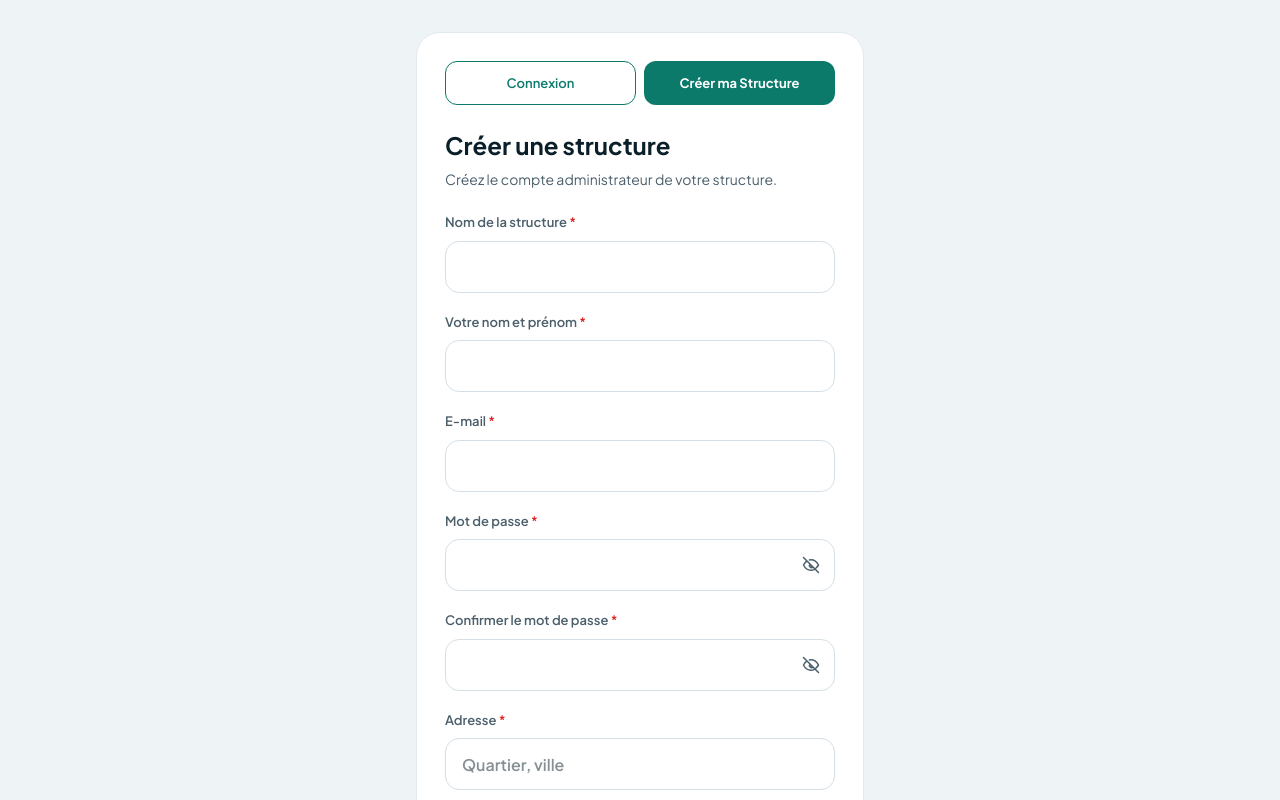
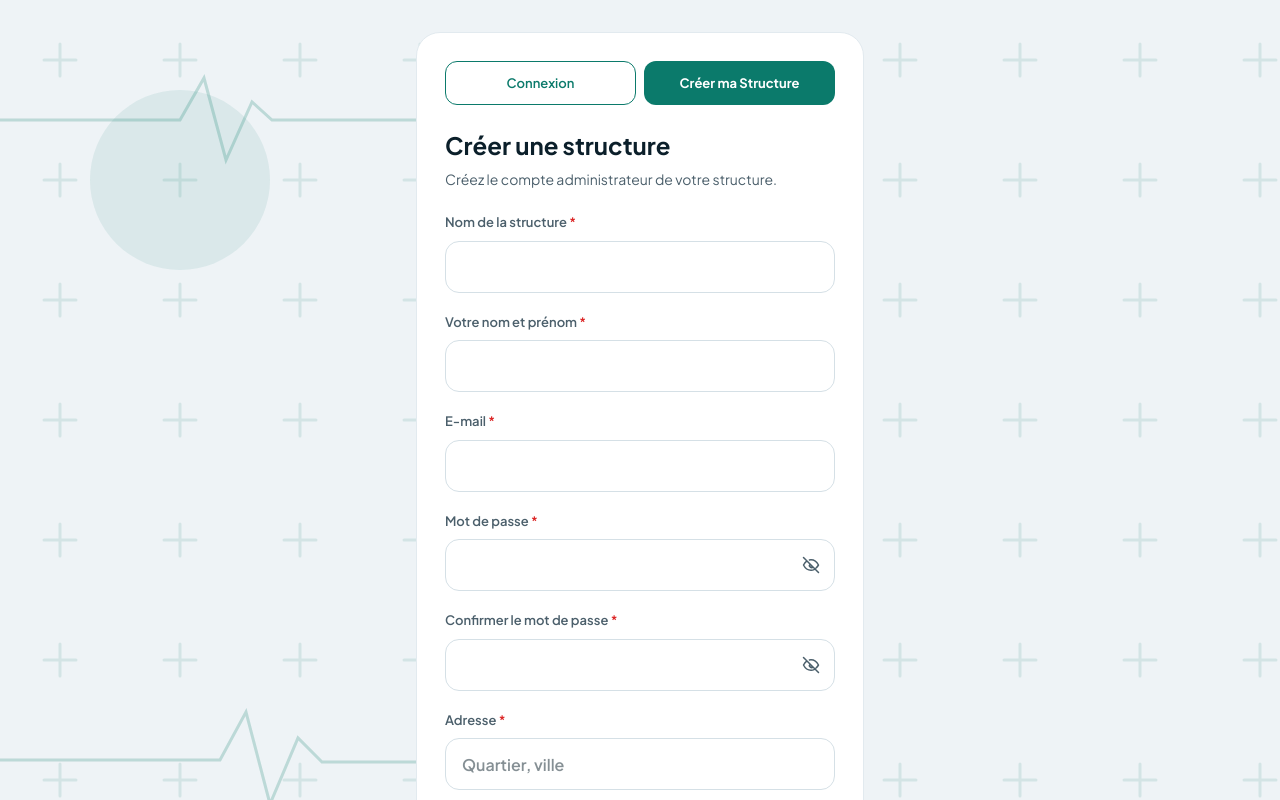
Before and after one commit to ncmgroupe04/clinique, a Next.js app: page /inscription in a window 1280 px wide. Shown: the top 800 px of the page. Built offline with nearby package versions, Linux system fonts and the light colour scheme.

Commit message:
design: motifs sante plus visibles sur ecran d'authentification

```diff
--- a/src/app/(auth)/auth-screen.tsx
+++ b/src/app/(auth)/auth-screen.tsx
@@ -46,8 +46,27 @@ export default function AuthScreen({ initialMode }: { initialMode: "login" | "si
   const [loginState, loginAction, loginPending] = useActionState<LoginState, FormData>(login, undefined);
 
   return (
-    <main className="flex min-h-screen items-center justify-center px-4 py-8">
-      <div className="card w-full max-w-md">
+    <main className="relative flex min-h-screen items-center justify-center overflow-hidden bg-bg px-4 py-8">
+      {/* Motifs santé en arrière-plan (croix, pouls, pastilles) */}
+      <div className="pointer-events-none absolute inset-0" aria-hidden="true">
+        <svg width="100%" height="100%" className="h-full w-full">
+          <defs>
+            <pattern id="health-cross" width="120" height="120" patternUnits="userSpaceOnUse">
+              <path d="M60 44v32M44 60h32" stroke="#0b7a6b" strokeWidth="3" strokeLinecap="round" opacity="0.12" />
+            </pattern>
+          </defs>
+          <rect width="100%" height="100%" fill="url(#health-cross)" />
+          <path d="M0 120h180l24-42 22 82 26-58 20 18h260" fill="none" stroke="#0b7a6b" strokeWidth="3" opacity="0.22" />
+          <path d="M0 760h220l26-48 24 92 28-66 24 24h250" fill="none" stroke="#0b7a6b" strokeWidth="3" opacity="0.22" />
+          <circle cx="180" cy="180" r="90" fill="#0b7a6b" opacity="0.09" />
+          <circle cx="1500" cy="620" r="130" fill="#0b7a6b" opacity="0.09" />
+          <g opacity="0.18" stroke="#0b7a6b" strokeWidth="3" fill="none">
+            <rect x="1300" y="120" width="90" height="40" rx="20" transform="rotate(-25 1345 140)" />
+            <line x1="1345" y1="120" x2="1345" y2="160" transform="rotate(-25 1345 140)" />
+          </g>
+        </svg>
+      </div>
+      <div className="card relative z-10 w-full max-w-md">
         <div className="mb-6 grid grid-cols-2 gap-2">
           <button
             type="button"
```
